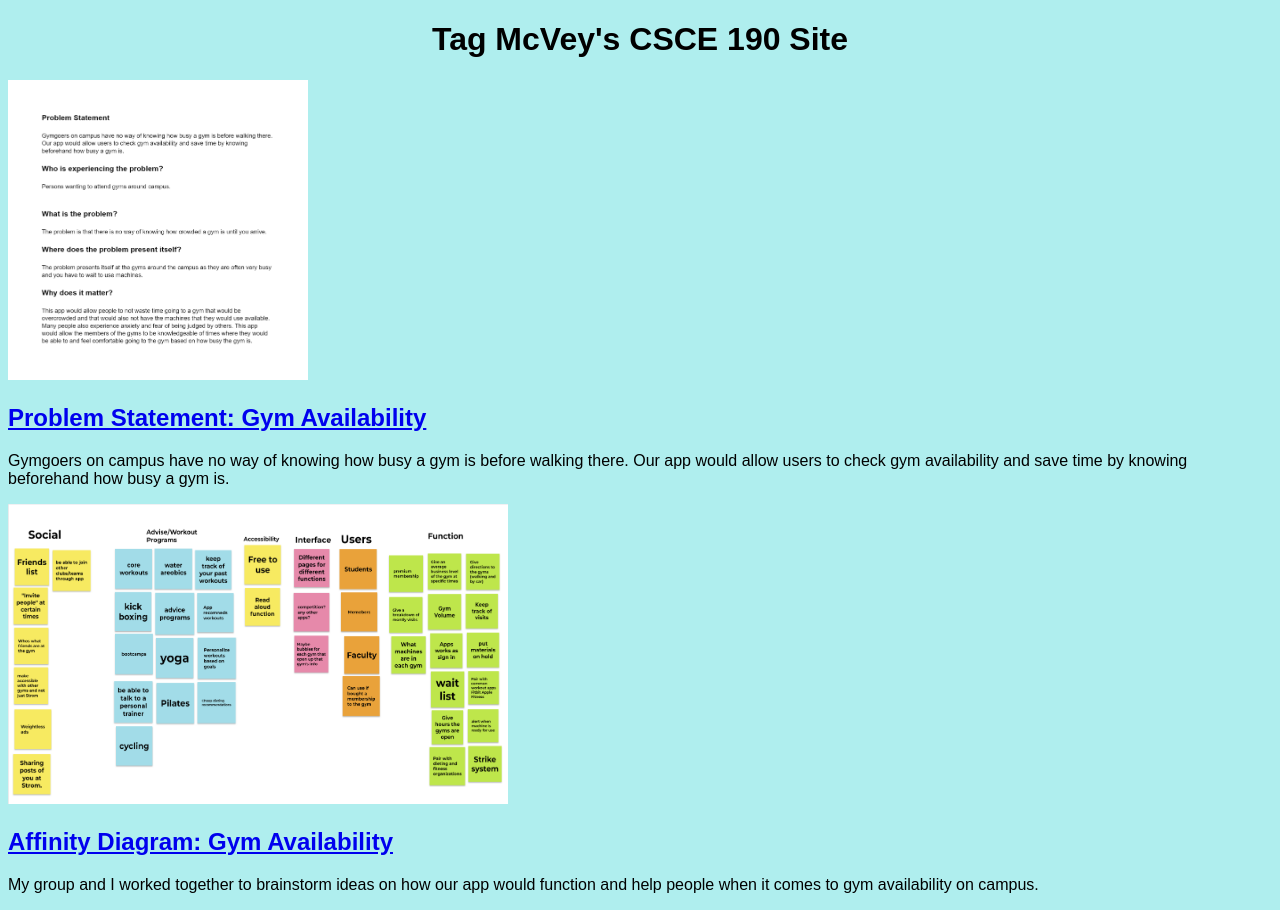
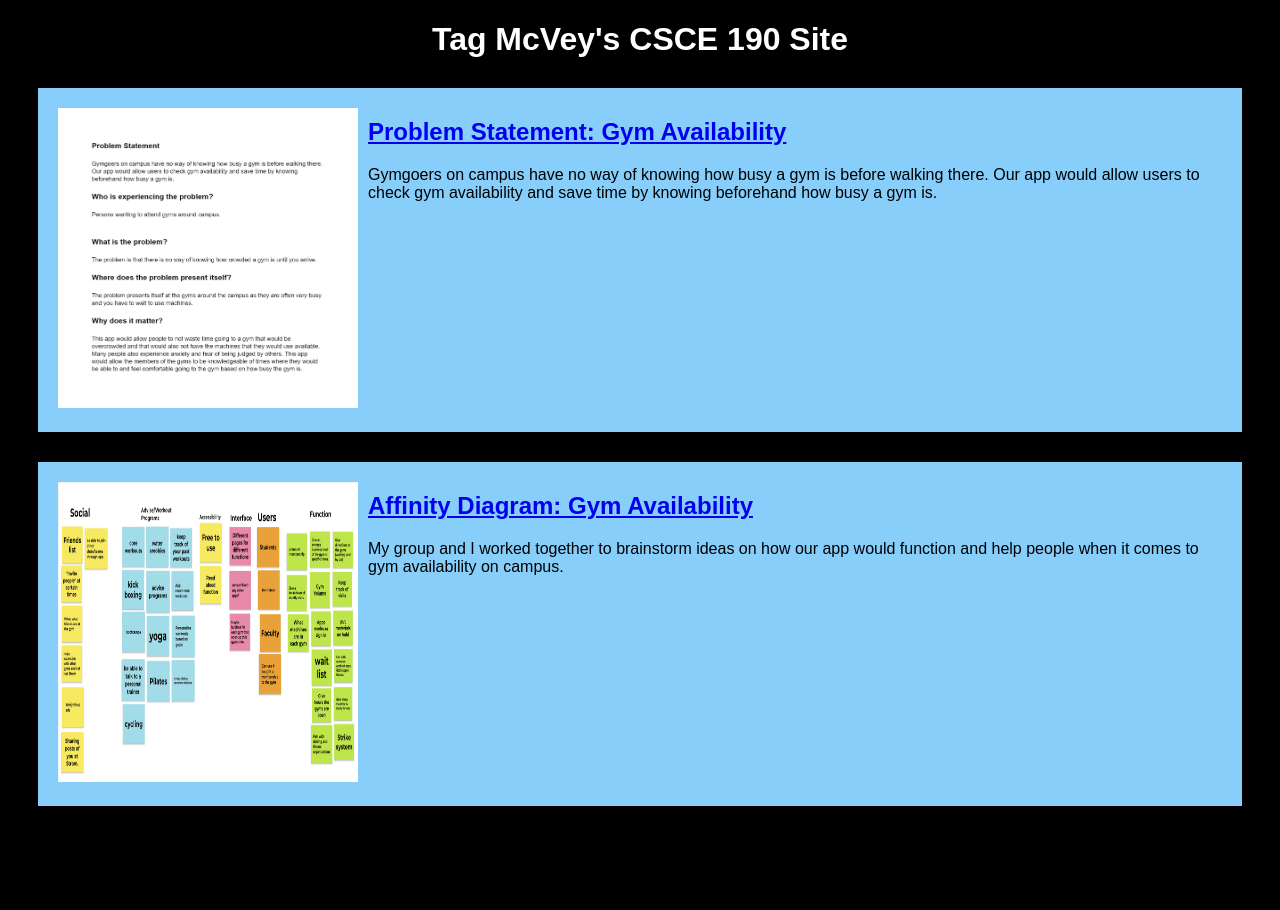
Before and after one commit to Tag427/Tag427.github.io, a plain HTML site: page index.html in a window 1280 px wide. After the commit the page ends 836 px from the top, so only its background shows below. Drawn offline with Linux system fonts and the light colour scheme.

Commit message:
Add files via upload

```diff
--- a/styles.css
+++ b/styles.css
@@ -1,11 +1,24 @@
 body{
-    background:paleturquoise;
+    background:black;
     font-family:Arial, Helvetica, sans-serif;
 
 }
 
+.assignment{
+    display:flex;
+    padding:10px;
+    margin:30px;
+    background:lightskyblue;
+}
+
+.assignment img {
+    width:300px;
+    height:300px;
+    padding:10px;
+}
+
 h1 {
-    color: black;
+    color: white;
     text-align:center;
 
 }
```
